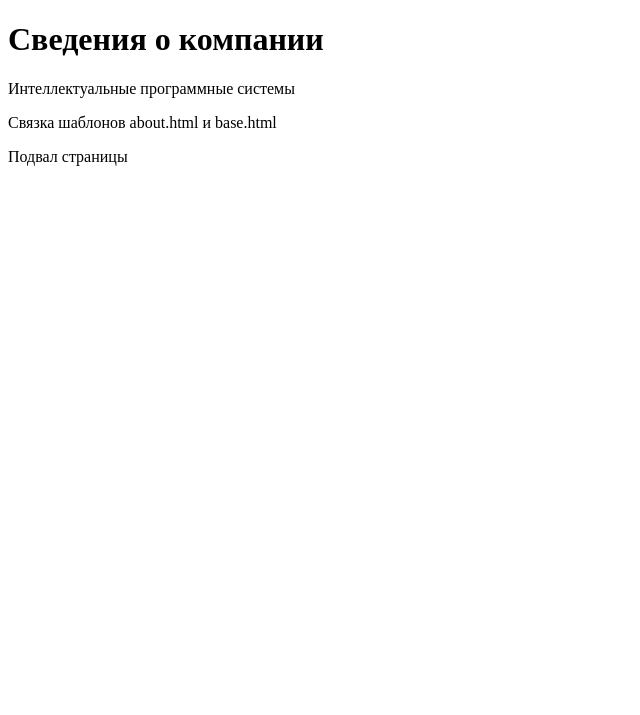
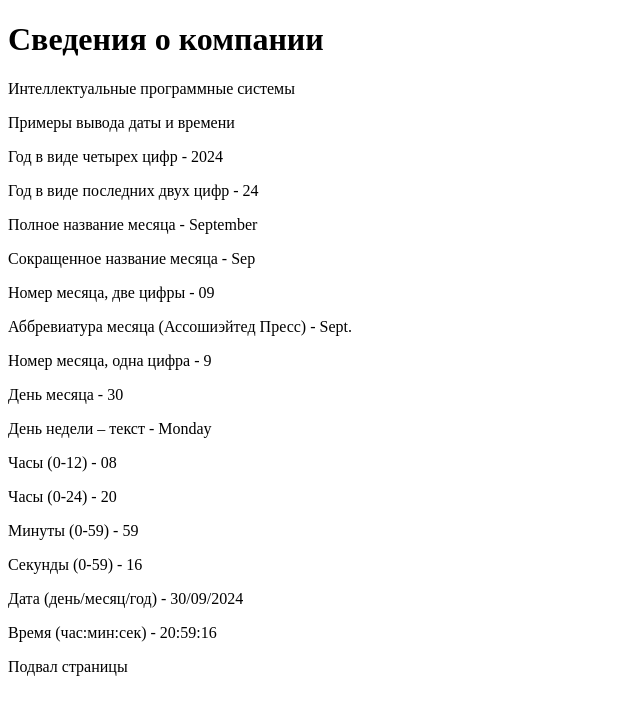
Before and after one commit to Sabitoos/try, a Django app: page /about/ in a window 1280 px wide. Shown: the top 715 px of the page, without its empty margins (0-640 px from the left). Run offline with Django 5.2, Linux system fonts and the light colour scheme.

Commit message:
ПЗ-3
Берлизев, Апухтин. Научились пользоваться специальными тегами в шаблонах НТМL-страниц

```diff
--- a/main/views.py
+++ b/main/views.py
@@ -3,7 +3,8 @@ from django.http import HttpResponse
 from django.template.response import TemplateResponse
 
 def index(request):
- return render(request, "main\index.html")
+ cat = ["Степлер", "Электростеплер", "Stapler"]
+ return render(request, "main/index.html", context={"cat": cat})
 
 def products(request, productid = 1):
  output = "<h2>Продукт № {0}</h2>".format(productid)
--- a/templates/main/about.html
+++ b/templates/main/about.html
@@ -2,5 +2,22 @@
 {% block title %}about{% endblock title %}
 {% block header %}Сведения о компании{% endblock header %}
 {% block content %}
+
 <p>Интеллектуальные программные системы</p>
-<p>Связка шаблонов about.html и base.html</p>{% endblock content %}
+<p>Примеры вывода даты и времени</p>
+<p>Год в виде четырех цифр - {% now "Y" %}</p>
+<p>Год в виде последних двух цифр - {% now "y" %}</p>
+<p>Полное название месяца - {% now "F" %}</p>
+<p>Сокращенное название месяца - {% now "M" %}</p>
+<p>Номер месяца, две цифры - {% now "m" %}</p>
+<p>Аббревиатура месяца (Ассошиэйтед Пресс) - {% now "N" %}</p>
+<p>Номер месяца, одна цифра - {% now "n" %}</p>
+<p>День месяца - {% now "j" %}</p>
+<p> День недели – текст - {% now "l" %}</p>
+<p>Часы (0-12) - {% now "h" %}</p>
+<p>Часы (0-24) - {% now "H" %}</p>
+<p>Минуты (0-59) - {% now "i" %}</p>
+<p>Секунды (0-59) - {% now "s" %}</p>
+<p>Дата (день/месяц/год) - {% now "j/m/Y" %}</p>
+<p>Время (час:мин:сек) - {% now "H:i:s" %}</p>
+{% endblock content %}
```
Also changed, not shown: templates/main/index.html (+15 -1 lines).
